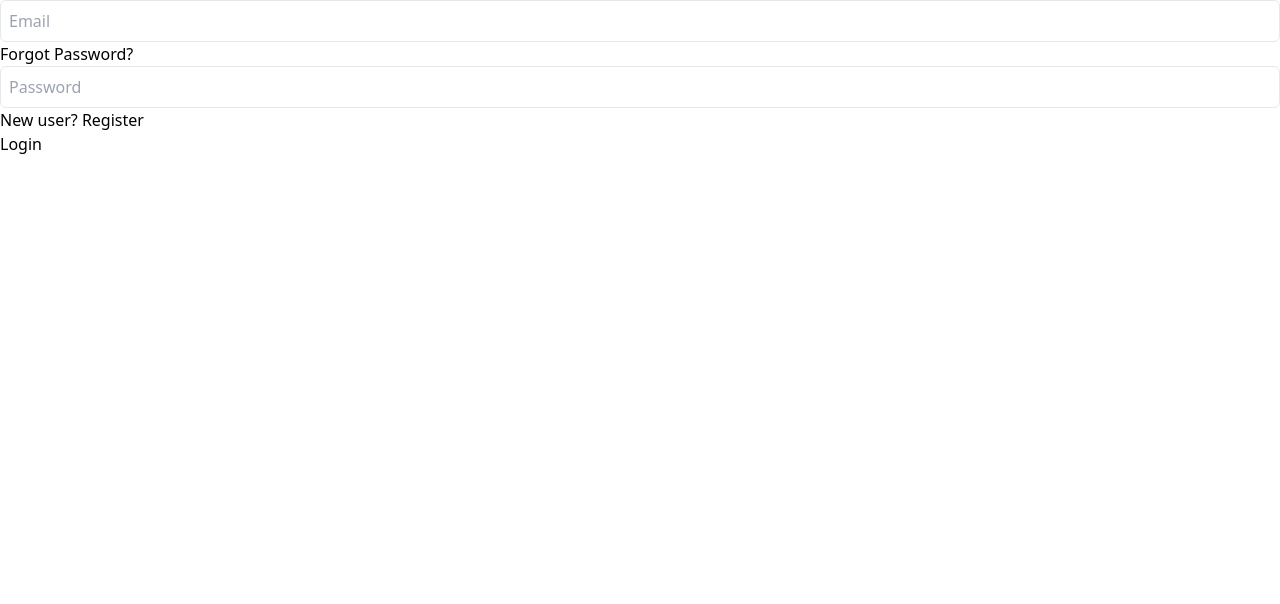
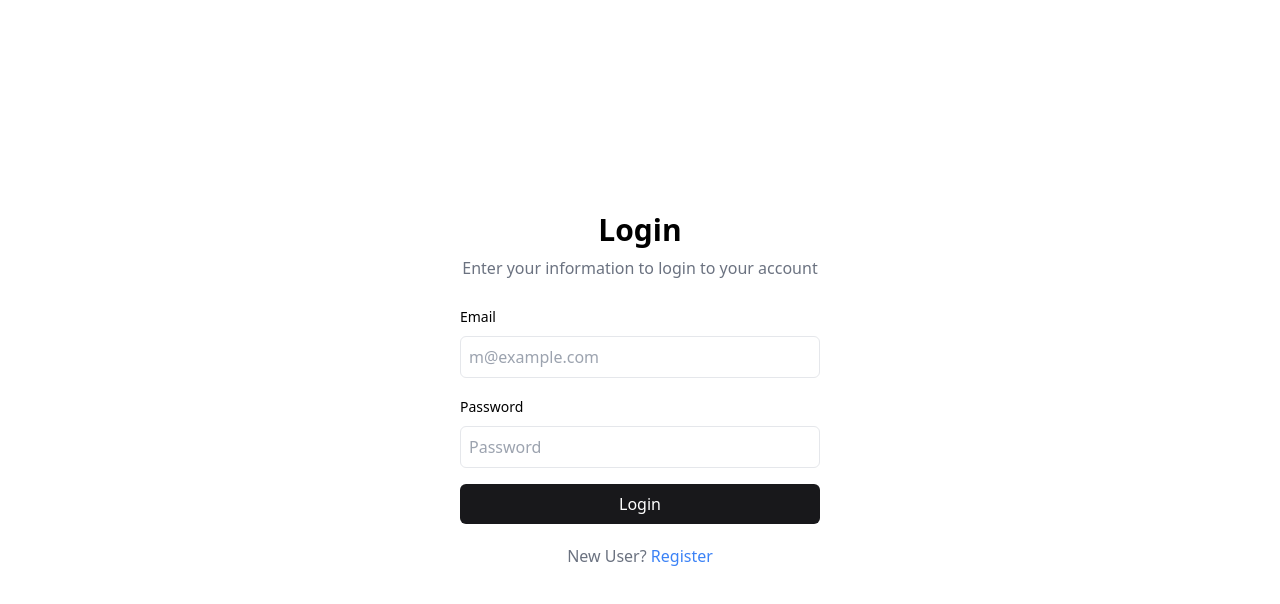
Before and after one commit to Abhijitkr/affworld-assignment-1, a React (Vite) app in the folder client/: page /login in a window 1280 px wide. Shown: the top 604 px of the page. Built offline with nearby package versions, Linux system fonts and the light colour scheme; no server answers.

Commit message:
Designs Login page

```diff
--- a/client/src/components/Auth/Login.jsx
+++ b/client/src/components/Auth/Login.jsx
@@ -41,8 +41,16 @@ export default function Login() {
     }
   }
   return (
+    <div className="mx-auto max-w-[400px] space-y-6 flex flex-col justify-center h-screen p-5">
+      <div className="space-y-2 text-center">
+        <h1 className="text-3xl font-bold">Login</h1>
+        <p className="text-gray-500 ">
+          Enter your information to login to your account
+        </p>
+      </div>
       <div>
         <form
+          className="space-y-4"
           noValidate
           onSubmit={handleSubmit((data, e) => {
             e.preventDefault();
@@ -50,11 +58,12 @@ export default function Login() {
             //   console.log(data);
           })}
         >
-        <div>
+          <div className="space-y-2">
+            <label htmlFor="email">Email</label>
             <input
+              placeholder="m@example.com"
               type="email"
               id="email"
-            placeholder="Email"
               {...register("email", {
                 required: "email is required",
                 pattern: {
@@ -62,25 +71,24 @@ export default function Login() {
                   message: "email not valid",
                 },
               })}
+              required
             />
             {errors.email && (
               <p className="text-red-500">{errors.email.message}</p>
             )}
           </div>
-        <div>
-          <span>
-            <Link to="/forgotPassword">Forgot Password?</Link>
-          </span>
-        </div>
-        <div>
+          <div className="space-y-2">
+            <label htmlFor="password">Password</label>
             <input
+              id="password"
+              required
               type="password"
-            id="password"
               placeholder="Password"
               {...register("password", {
                 required: "password is required",
                 pattern: {
-                value: /^(?=.*\d)(?=.*[a-z])(?=.*[A-Z])(?=.*[a-zA-Z]).{8,}$/gm,
+                  value:
+                    /^(?=.*\d)(?=.*[a-z])(?=.*[A-Z])(?=.*[a-zA-Z]).{8,}$/gm,
                   message: `- at least 8 characters\n
                       - must contain at least 1 uppercase letter, 1 lowercase letter, and 1 number\n
                       - Can contain special characters`,
@@ -91,13 +99,23 @@ export default function Login() {
               <p className="text-red-500">{errors.password.message}</p>
             )}
           </div>
-        <div>
-          <span>
-            New user? <Link to="/signup">Register</Link>
-          </span>
+          <button
+            className="w-full mt-2 bg-[#18181B] text-white py-2 rounded-md"
+            type="submit"
+          >
+            Login
+          </button>
+        </form>
+        <div />
+        <div className="my-5 text-center">
+          <p className="text-gray-500">
+            New User?{" "}
+            <Link className="text-blue-500 hover:text-blue-700 " to="/signup">
+              Register
+            </Link>
+          </p>
         </div>
-        <button type="submit">Login</button>
-      </form>
+      </div>
     </div>
   );
 }
--- a/client/src/components/Auth/Signup.jsx
+++ b/client/src/components/Auth/Signup.jsx
@@ -135,10 +135,10 @@ export default function Signup() {
             Sign Up
           </button>
         </form>
-        <div className="my-2 text-center">
+        <div className="my-5 text-center">
           <p className="text-gray-500 ">
             Already a user?{" "}
-            <Link to="/login" className="text-blue-500 hover:text-blue-700 ">
+            <Link to="/login" className="text-blue-500 hover:text-blue-700">
               Login
             </Link>
           </p>
```
Lines whose indentation alone changed are shown as unchanged.
